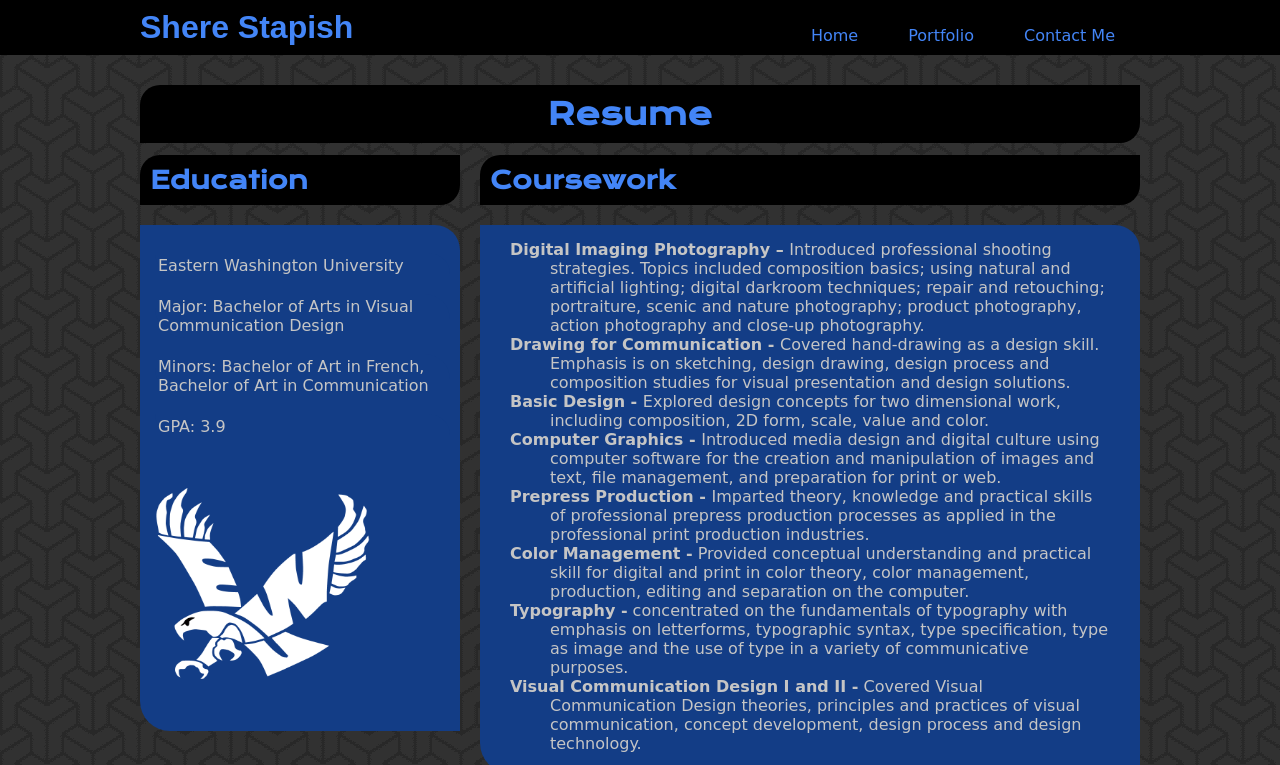
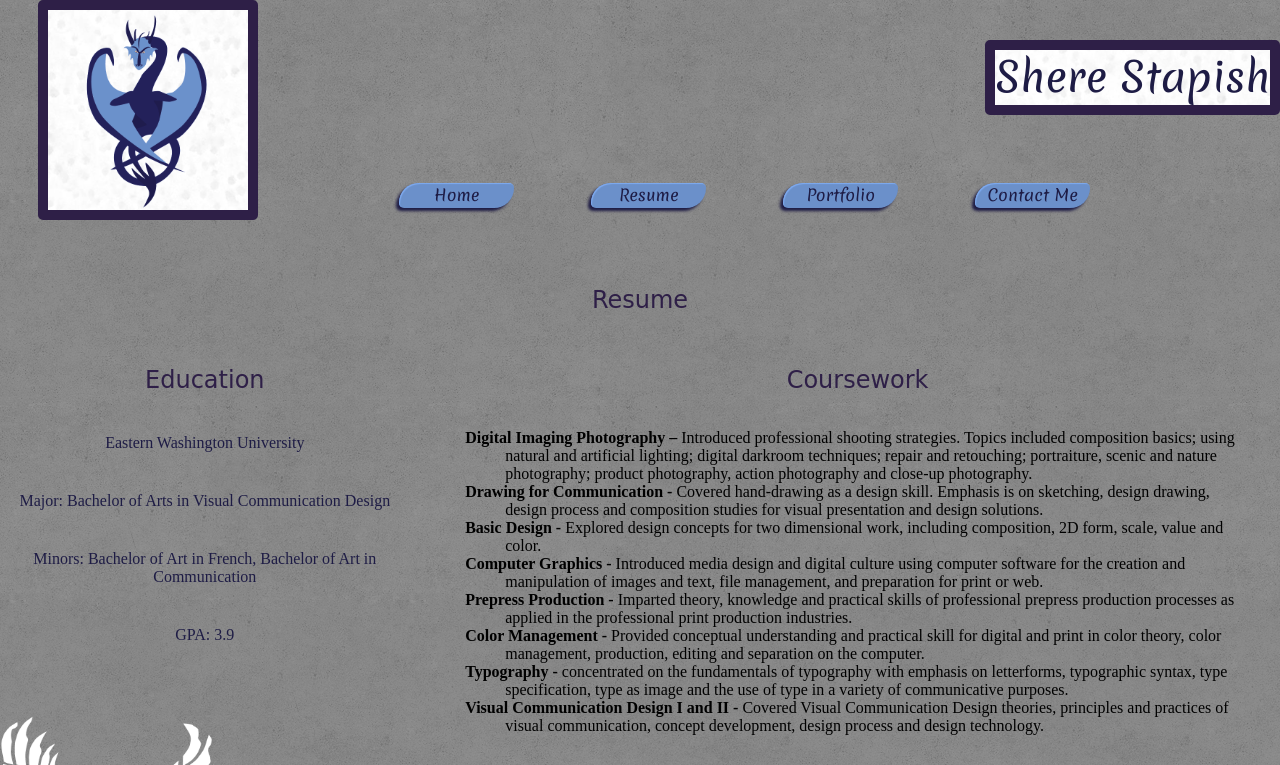
Before and after one commit to sstapish/p2-resume, a plain HTML site: page index.html in a window 1280 px wide. Shown: the top 765 px of the page. Drawn offline with nearby package versions, Linux system fonts and the light colour scheme; a web font is replaced by a local one.

Commit message:
Changed grid and applied new style designs

```diff
--- a/css/grid.css
+++ b/css/grid.css
@@ -5,18 +5,18 @@
  Gutter : 20px
 
  */
-.grid_1 { width: 65px; }
-.grid_2 { width: 150px; }
-.grid_3 { width: 235px; }
-.grid_4 { width: 320px; }
-.grid_5 { width: 405px; }
-.grid_6 { width: 490px; }
-.grid_7 { width: 575px; }
-.grid_8 { width: 660px; }
-.grid_9 { width: 745px; }
-.grid_10 { width: 830px; }
-.grid_11 { width: 915px; }
-.grid_12 { width: 1000px; }
+.grid_1 { width: 6.5%; } /*65px*/
+.grid_2 { width: 15%; }  /*150px*/
+.grid_3 { width: 23.5%; }  /*235px*/
+.grid_4 { width: 32%; }   /*320px*/
+.grid_5 { width: 40.5%; }   /*405px*/
+.grid_6 { width: 49%; }   /*490px*/
+.grid_7 { width: 57.5%; }  /*575px*/
+.grid_8 { width: 66%; }   /*660px*/
+.grid_9 { width: 74.5%; }  /*745px*/
+.grid_10 { width: 83%; }   /*830px*/
+.grid_11 { width: 91.5%; }  /*915px*/
+.grid_12 { width: 100%; } /*1000px*/
 
 .grid_1,
 .grid_2,
@@ -30,7 +30,7 @@
 .grid_10,
 .grid_11,
 .grid_12 {
-	margin: 0 20px 10px 0;
+	margin: 0 2% 1% 0;
 	float: left;
 	display: block;
 }
@@ -39,7 +39,7 @@
 .omega{margin-right:0px;}
 
 .container {
-	width: 1000px;
+	width: 100%;
 	margin: auto;
 }
 
--- a/css/style.css
+++ b/css/style.css
@@ -1,8 +1,20 @@
 body {
-	background: url("../img/bg.png");
-	margin: 50px;
+	background: url("../img/mocha.png");
+	font-family: 'Alice', serif;
 }
 
+.title {
+	background: url("../img/white.png");
+	border: 10px solid #2E1F47;
+	border-radius: 5px;
+	margin: 40px 0;
+	font-size: 2.5em;
+	font-family: 'Merienda', cursive;
+	color: #1E1C45;
+	text-align: left;
+
+}
+/*
  .globalnav {
 	background: black;
 
@@ -13,9 +25,7 @@ body {
 
 	width: 100%;
 	height: 55px;
-
-
-}
+} */
 
 h1 {
 	background: black;
@@ -27,7 +37,48 @@ h1 {
 
 	margin: 0;
 }
+h1, h2 {
+		font-weight: normal;
+		color: #2e1f47;
+		font-family: 'Paprika', cursive;
+		text-align: center;
+	}
 
+h6, p {
+	text-align: center;
+	margin: 40px 0;
+
+	color: #1e1c45;
+}
+
+figure {
+	margin: 0;
+	}
+
+ul {
+	list-style: none;
+		padding: 0;
+		font-family: 'Alice', serif;
+
+	}
+
+a img {
+	border: none;
+	}
+
+
+.logo {
+	float: left;
+
+	margin: 0 3%;
+	height: 200px;
+	width: 200px;
+
+	background: url("../img/white.png");
+	border: 10px solid #2E1F47;
+	border-radius: 5px;
+}
+/*
 nav ul li {
 	display: inline-block;
 	float: left;
@@ -61,7 +112,7 @@ h2, h3, h4 {
 
 	font-family: 'Krona One', sans-serif;
 }
-
+*/
 li span {
 	font-weight: bold;
 }
@@ -83,6 +134,63 @@ h3 + ul {
 	padding: 10px 20px 15px 20px;
 }
 
+/*Navigation*/
+
+#navbar ul {
+	width: 60%;
+	margin: 1% 0 3% 5%;
+	list-style: none;
+
+	list-style: none;
+	padding: 0;
+  	display: inline-block;
+		}
+
+	#navbar ul li {
+	color: #1e1c45;
+	background: #6B90CA;
+  	float: left;
+ 	display: list-item;
+ 	margin: 2% 5%;
+ 	font-family: 'Merienda', cursive;
+
+ 	height: 25px;
+	width: 95px;
+	text-align: center;
+	border-radius: 20px 5px;
+	box-shadow: -3px 3px 3px #1E1C45,
+	inset 1px 1px 1px #7FABF0;
+	border-bottom-color: #334561;
+	}
+
+#navbar ul li a {
+	color: #1e1c45;
+	display: inline-block;
+	text-decoration: none;
+	}
+
+	#navbar ul li.home {
+		width: 15%;
+	}
+	#navbar ul li.bio {
+		width: 15%;
+	}
+	#navbar ul li.portfolio {
+		width: 15%;
+	}
+	#navbar ul li.contact {
+		width: 15%;
+	}
+
+	/* Pseudo-classes*/
+
+	#navbar ul li a:hover,
+	 #navbar ul li a:active {
+		color: #334561;
+		font-size: 1.25em;
+
+	}
+/*
 a {
 	color: #4385F7;
 	text-decoration: none;
@@ -118,7 +226,7 @@ a:active{
 	height: 40px;
 	margin: 10px 0 35px 0;
 }
-
+*/
 img {
 	width: 215px;
 	height: 257px;
--- a/index.html
+++ b/index.html
@@ -6,27 +6,29 @@
 
 <link rel="stylesheet" href="css/normalize.css">
 <link rel="stylesheet" href="css/grid.css">
+<link href='http://fonts.googleapis.com/css?family=Merienda:400,700' rel='stylesheet' type='text/css'>
+<link href='http://fonts.googleapis.com/css?family=Alice' rel='stylesheet' type='text/css'>
+<link href='http://fonts.googleapis.com/css?family=Paprika' rel='stylesheet' type='text/css'>
 
-<link href='http://fonts.googleapis.com/css?family=Averia+Gruesa+Libre' rel='stylesheet' type='text/css'>
-<link href='http://fonts.googleapis.com/css?family=Krona+One' rel='stylesheet' type='text/css'>
 <link rel="stylesheet" href="css/style.css">
 
 
 </head>
 <body>
 
-<div class="globalnav">
-	<div class="container">
-	<h1 class="grid_5 alpha">Shere Stapish</h1>
-	<nav class="grid_7 omega">
-		<ul>
-			<li><a href="#">Home</a></li>
-			<li><a href="#">Portfolio</a></li>
-			<li><a href="emailto:shereg2911@eagles.ewu.edu">Contact Me</a></li>
-		</ul>
-	</nav>
-</div>
-</div>
+
+<header>
+	<div><img src="img/logo.png" alt="logo" class="logo"></div>
+		<h1 class="title">Shere Stapish</h1>
+ 	<div id="navbar">
+    <ul>
+		<li class="home"><a href="http://sstapish.github.io/p1-bio/">Home</a></li>
+		<li class="bio"><a href="http://sstapish.github.io/p2-resume">Resume</a></li>
+		<li class="portfolio"><a href="http://sstapish.github.io/p4_image-gallery/">Portfolio</a></li>
+		<li class="contact"><a href="#">Contact Me</a></li>
+	</ul>
+	</div>
+</header>
 
 <div class="container">
 
```
Also changed, not shown: img/logo.png (added), img/mocha.png (added), img/white.png (added).
